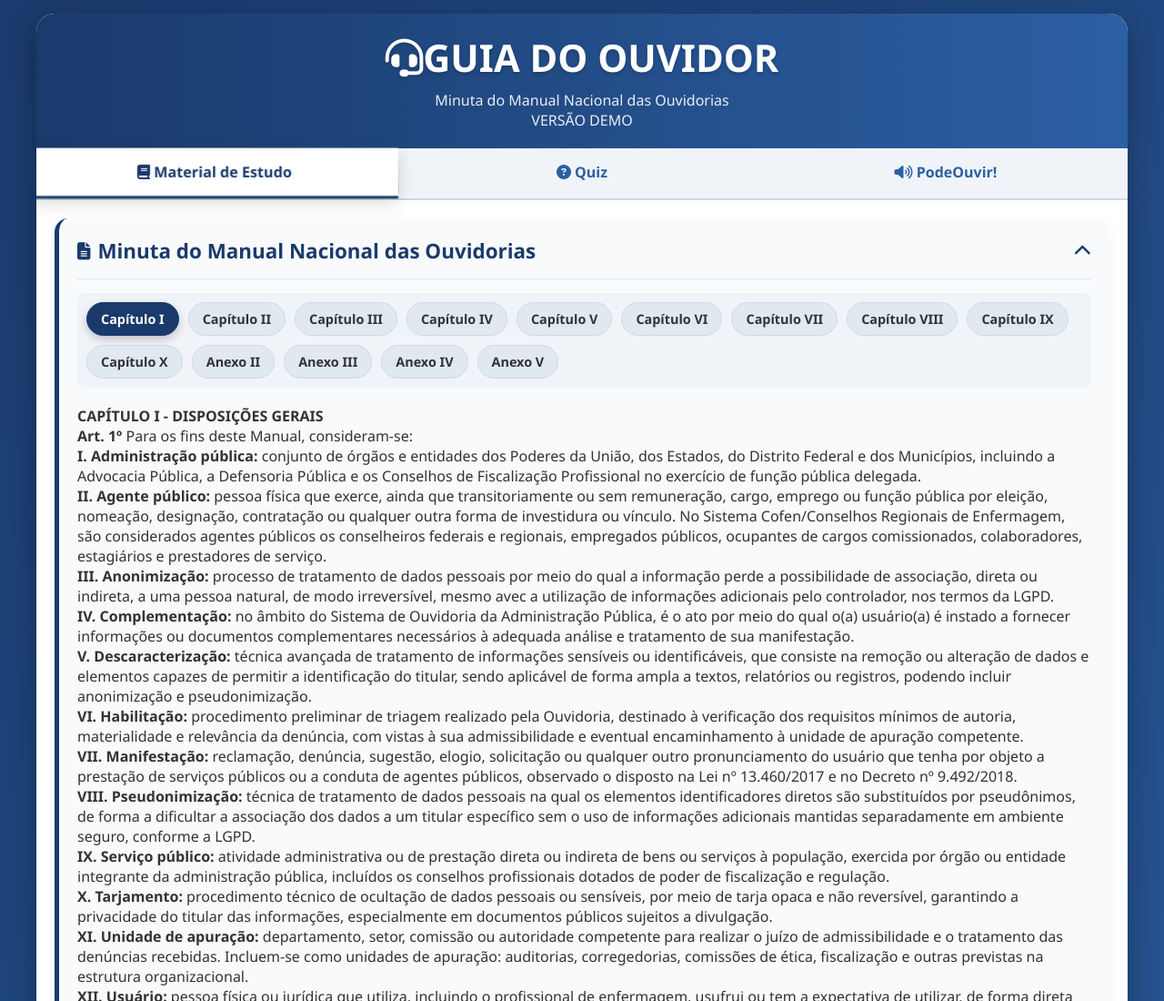
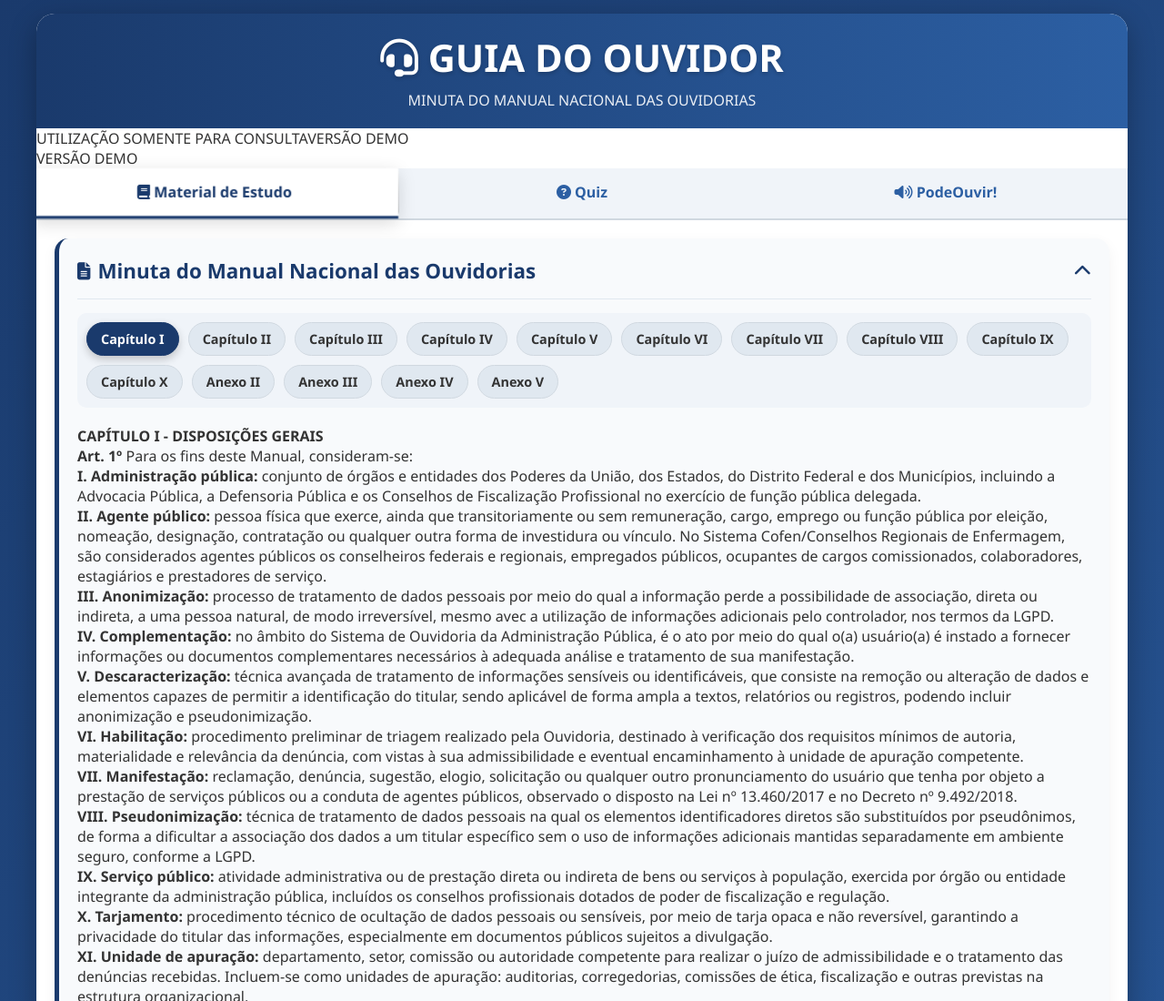
Before and after one commit to Ouvidora-Geral/Teste_GuiaOuvidor, a plain HTML site: page index.html in a window 1280 px wide. Shown: the top 1100 px of the page at 91% size. Drawn offline with Linux system fonts and the light colour scheme.

Commit message:
Update index.html

```diff
--- a/index.html
+++ b/index.html
@@ -1168,8 +1168,10 @@
 <body>
     <div class="container">
         <header>
-            <h1><i class="fas fa-headset"></i>GUIA DO OUVIDOR</h1>
-            <p class="subtitle">Minuta do Manual Nacional das Ouvidorias</p>
+            <h1><i class="fas fa-headset"></i> GUIA DO OUVIDOR</h1>
+            <p class="subtitle">MINUTA DO MANUAL NACIONAL DAS OUVIDORIAS</p>
+        </header>
+            <p class="subtitle">UTILIZAÇÃO SOMENTE PARA CONSULTAVERSÃO DEMO</p>
             <p class="subtitle">VERSÃO DEMO</p>
         </header>
 
```
